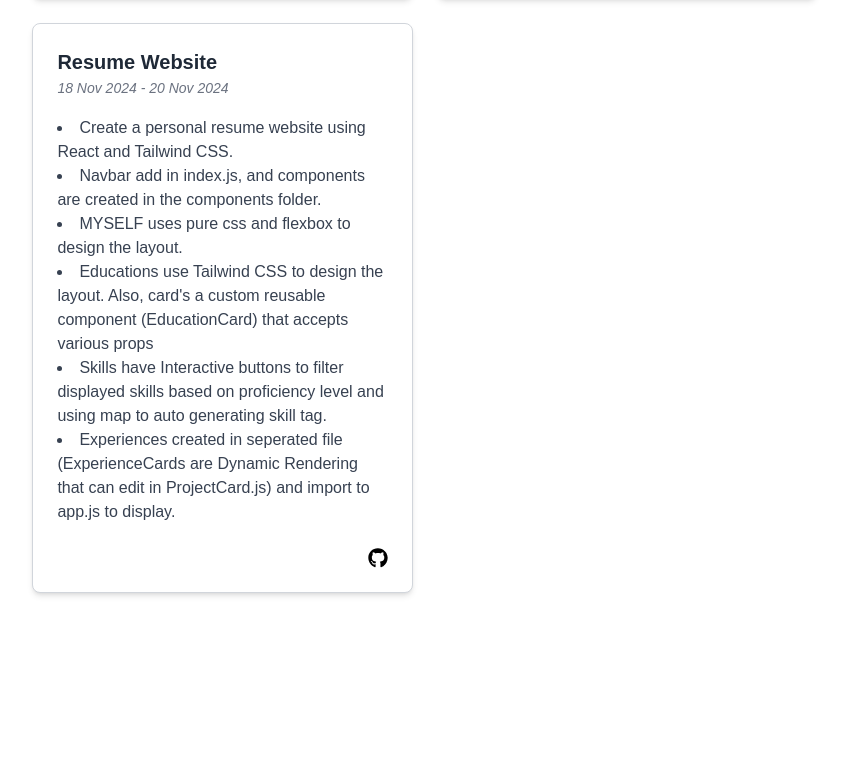
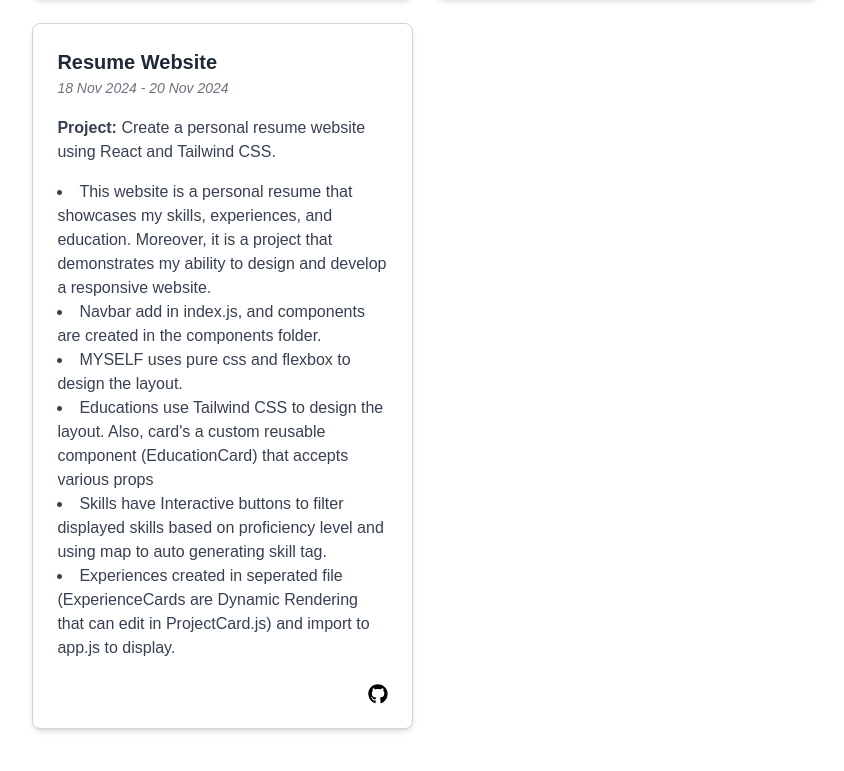
Before and after one commit to KanditT/Resume, a React (Create React App) app in the folder my_resume/: page / in a window 1280 px wide. Shown: the part 1640-2411 px from the top of the page, without its empty margins (379-1223 px from the left). Before the commit the page ends 2277 px from the top, so only its background shows below. Built offline with nearby package versions, Linux system fonts and the light colour scheme.

Commit message:
editagain

```diff
--- a/my_resume/src/ProjectCard.js
+++ b/my_resume/src/ProjectCard.js
@@ -76,8 +76,9 @@ export default function ExperienceCards() {
         {
             title: "Resume Website",
             date: "18 Nov 2024 - 20 Nov 2024",
+            project: "Create a personal resume website using React and Tailwind CSS.",
             details: [
-                "Create a personal resume website using React and Tailwind CSS.",
+                "This website is a personal resume that showcases my skills, experiences, and education. Moreover, it is a project that demonstrates my ability to design and develop a responsive website.",
                 "Navbar add in index.js, and components are created in the components folder.",
                 "MYSELF uses pure css and flexbox to design the layout.",
                 "Educations use Tailwind CSS to design the layout. Also, card's a custom reusable component (EducationCard) that accepts various props",
```
